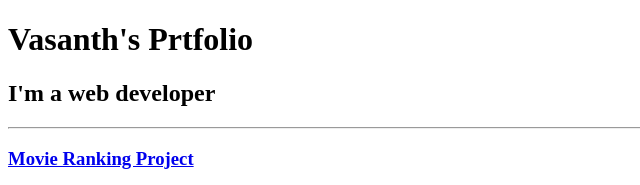
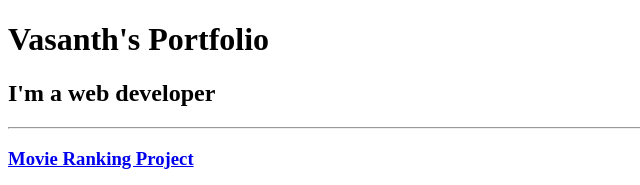
Before and after one commit to vasanthr19/html_portfolio, a plain HTML site: page index.html in a window 1280 px wide. Shown: the top 185 px of the page, 0-640 px from the left. Drawn offline with Linux system fonts and the light colour scheme.

Commit message:
Update index.html

```diff
--- a/index.html
+++ b/index.html
@@ -7,7 +7,7 @@
     <title>My Portfolio</title>
 </head>
 <body>
-    <h1>Vasanth's Prtfolio</h1>
+    <h1>Vasanth's Portfolio</h1>
     <h2>I'm a web developer</h2>
     <hr/>
     <h3>
```
